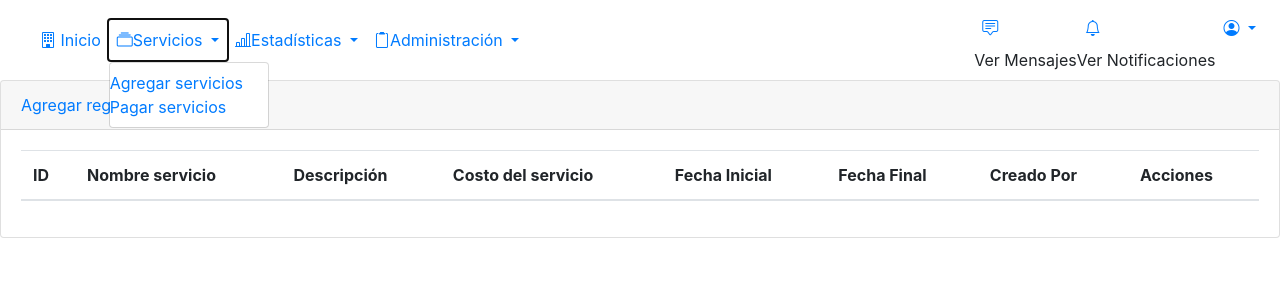
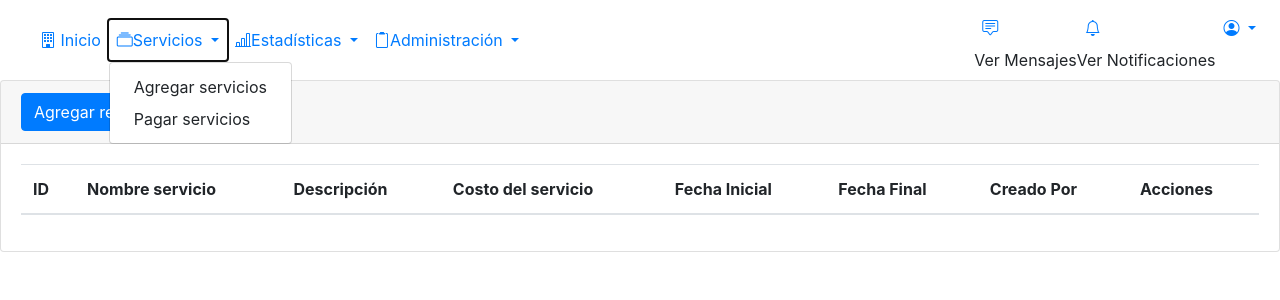
Before and after one commit to DayElvir/Regi_Proyect, a PHP site: page /regi_proyect/?p=index in a window 1280 px wide, after a click on "Servicios". Shown: the top 300 px of the page. Run offline with PHP 8.4, Linux system fonts and the light colour scheme; data that the repository does not hold is empty; some libraries are stand-ins or nearby versions.

Commit message:
Actualizacion

```diff
--- a/servicios/Navbar.php
+++ b/servicios/Navbar.php
@@ -39,8 +39,8 @@
           </a>
           <div class="dropdown-menu dropdown-menu-custom " aria-labelledby="dropdownLeft1">
 
-          <a class="<?php echo $modulos== 'index'? 'Active': '' ; ?>" href="?p=index">Agregar servicios <a/>
-         <a class="<?php echo $modulos== 'pago'? 'Active': '' ; ?>" href="?p=pago">Pagar servicios <a/>
+          <a class="dropdown-item "<?php echo $modulos== 'index'? 'Active': '' ; ?>" href="?p=index">Agregar servicios <a/>
+         <a class="dropdown-item"<?php echo $modulos== 'pago'? 'Active': '' ; ?>" href="?p=pago">Pagar servicios <a/>
           </div>
         </li>
 
--- a/servicios/editar.php
+++ b/servicios/editar.php
@@ -1,6 +1,6 @@
 <?PHP
 
-include("../../conexionbd.php");
+include("./conexionbd.php");
 
 
 if (isset($_GET['txtid'])) {
--- a/servicios/index.php
+++ b/servicios/index.php
@@ -27,7 +27,7 @@ $lista_servicios=$sentencia-> fetchAll(PDO::FETCH_ASSOC);
     <a
         name=""
         id=""
-        class="<?php echo $modulos== 'crear'? 'Active': '' ; ?>"
+        class="btn btn-primary <?php echo $modulos== 'crear'? 'Active': '' ; ?>"
         href="?p=crear"
         role="button"
         >Agregar registro</a
--- a/servicios/pago.php
+++ /dev/null
@@ -1 +0,0 @@
- Yo creo que funciono
```
Also changed, not shown: servicios/crear.php (+5 -3 lines).
